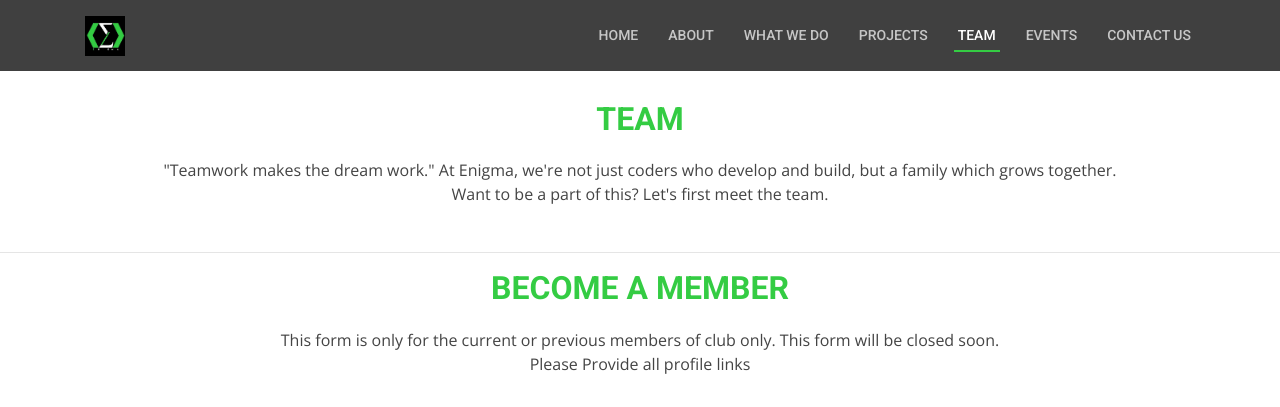
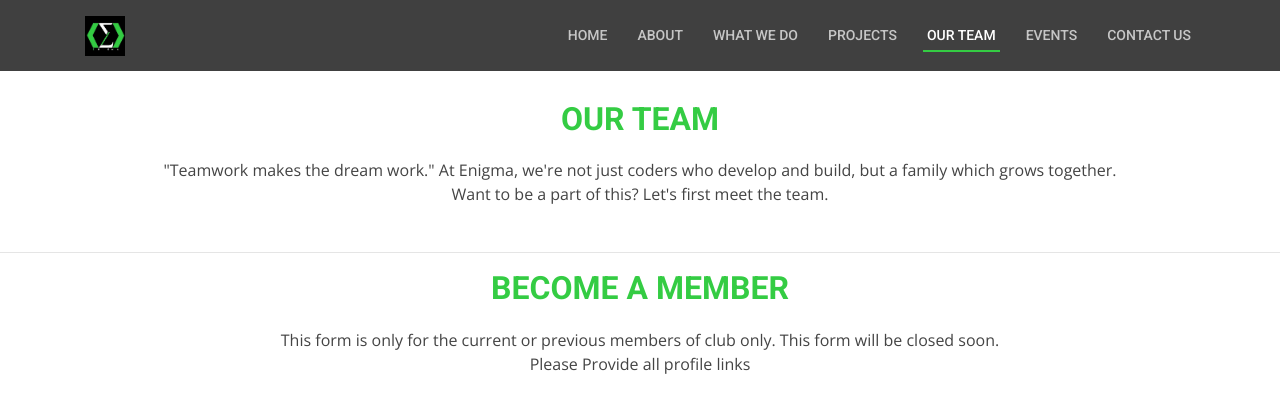
Before and after one commit to EnigmaVSSUT/Qwik-Web, a Django app: page /team/ in a window 1280 px wide. Shown: the top 407 px of the page. Run offline with Django 3.2, Linux system fonts and the light colour scheme; some libraries are stand-ins or nearby versions.

Commit message:
Made some changes in tem page

```diff
--- a/templates/webpages/navbar.html
+++ b/templates/webpages/navbar.html
@@ -14,7 +14,7 @@
           <li {% if request.path == '/about' %} class="active"{% endif %}><a href="{% url 'home' %}#about">About</a></li>
           <li {% if request.path == '/what_we_do' %} class="active"{% endif %}><a href="{% url 'home' %}#services">What we do</a></li>
           <li {% if request.path == '/projects' %} class="active"{% endif %}><a href="{% url 'home' %}#portfolio">Projects</a></li>
-          <li {% if request.path == '/team/' %} class="active"{% endif %}><a href="{% url 'team' %}">Team</a></li>
+          <li {% if request.path == '/team/' %} class="active"{% endif %}><a href="{% url 'team' %}">Our Team</a></li>
           <li {% if request.path == '/events/' %} class="active"{% endif %}><a href="{% url 'events' %}">Events</a></li>
 
           <li><a href="#contact">Contact us</a></li>
--- a/templates/webpages/team-page.html
+++ b/templates/webpages/team-page.html
@@ -8,7 +8,7 @@
         <div class="container">
 
             <div class="section-title">
-                <h2>Team</h2>
+                <h2>Our Team</h2>
                 <p>"Teamwork makes the dream work."
                     At Enigma, we're not just coders who develop and build, but a family which grows together.<br>
                     Want to be a part of this? Let's first meet the team.
```
